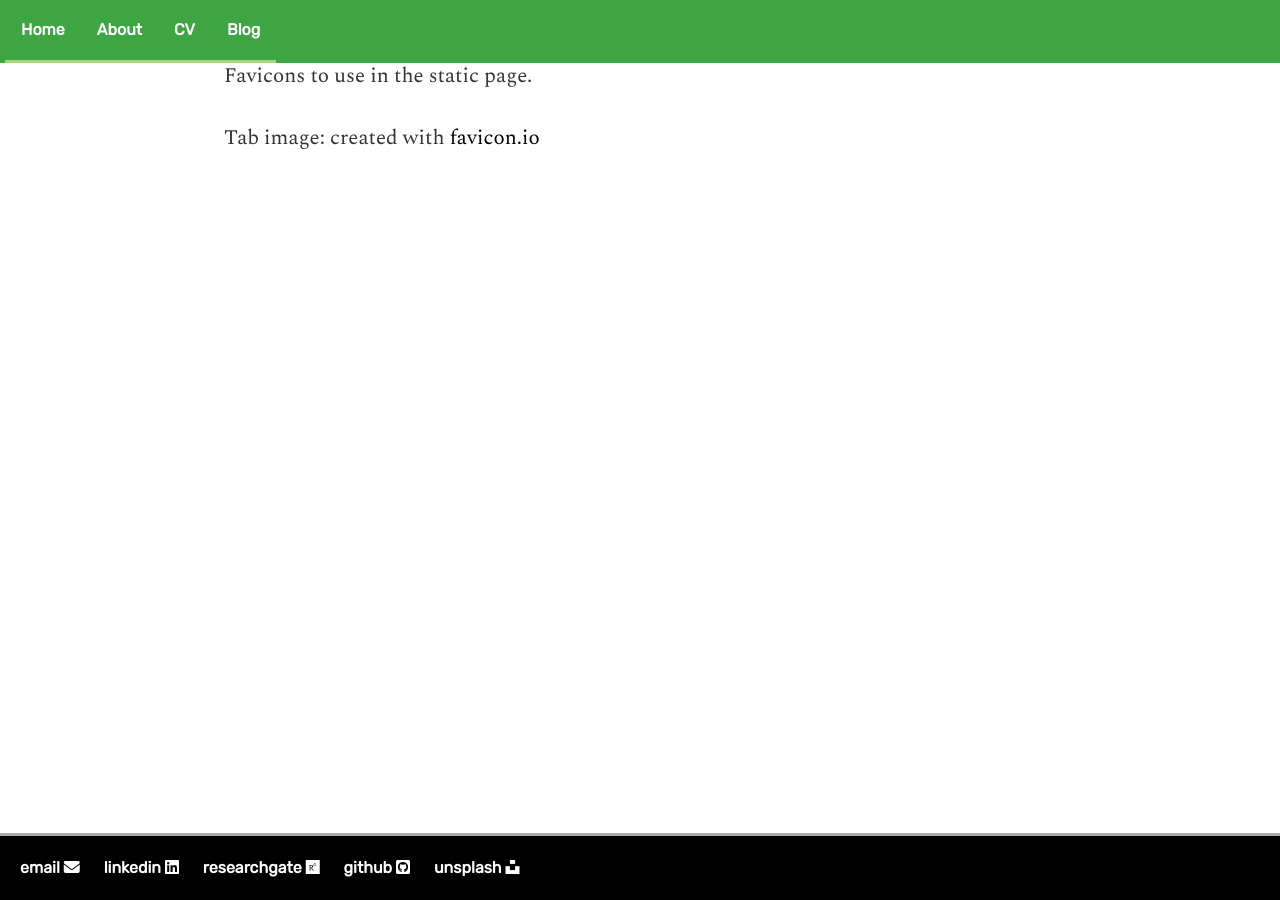
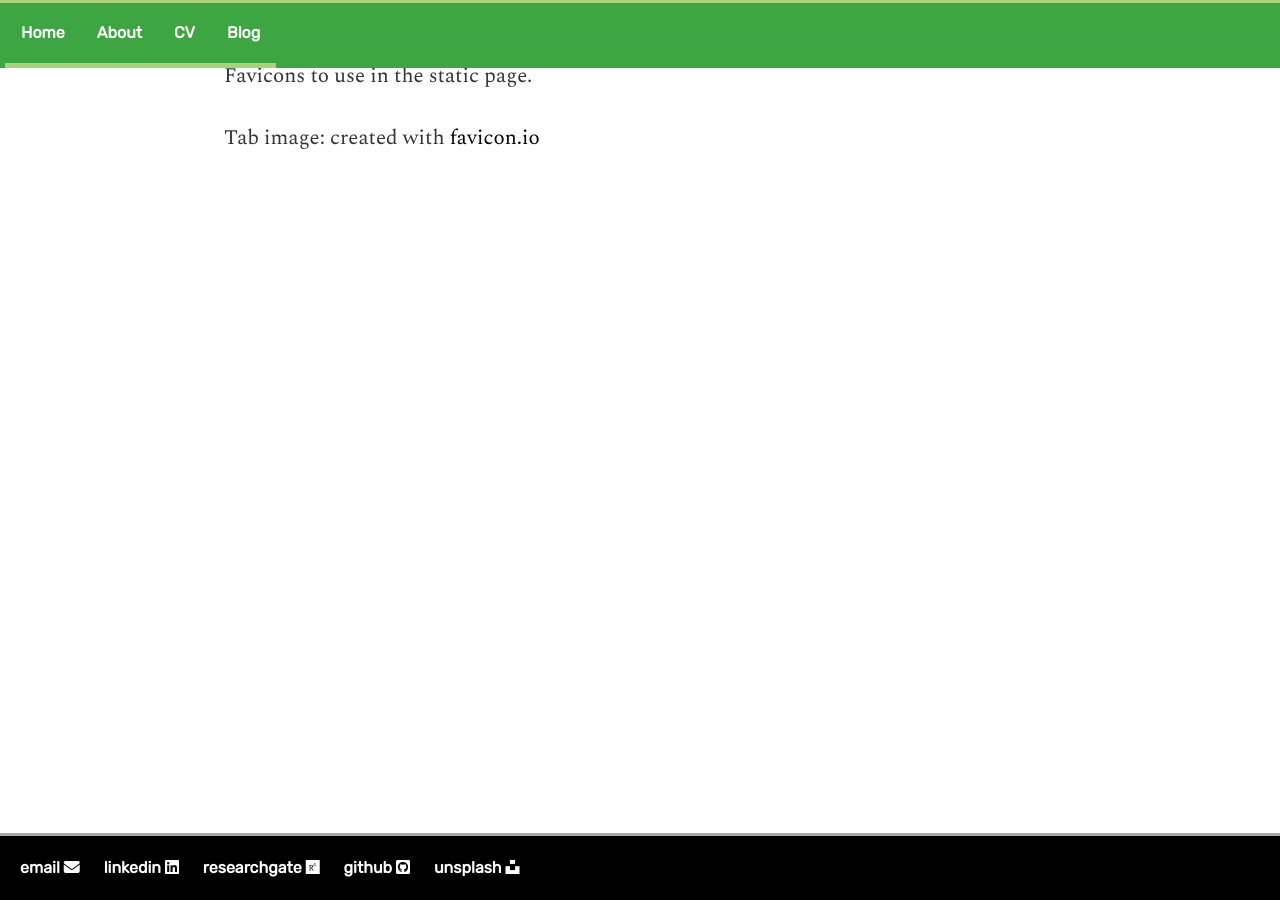
Before and after one commit to finerbrighterlighter/finerbrighterlighter.github.io, a Jekyll site: the page built from icon/readme.md, in a window 1280 px wide. Built offline with Jekyll 4.4.1, drawn with Linux system fonts in a browser that asks for light colours; nearby versions of some CDN libraries; our own code applies the rules of GitHub Pages for plain Markdown files.

Commit message:
Update main.css

```diff
--- a/css/main.css
+++ b/css/main.css
@@ -22,6 +22,7 @@ body {
   padding: 0px 5px;
   overflow: hidden;
   background-color: #3da542;
+  border-top: 3px solid #a7d379;
 }
 
 .topnav a {
@@ -33,15 +34,15 @@ body {
   text-decoration: none;
   font-family: Rubik, sans-serif;
   font-weight: bold;
-  border-bottom: 3px solid #a7d379;
+  border-bottom: 5px solid #a7d379;
 }
 
 .topnav a:hover {
-  border-bottom: 3px solid #a7d379;
+  border-bottom: 5px solid #a7d379;
 }
 
 .topnav a.active {
-  border-bottom: 3px solid #a7d379;
+  border-bottom: 5px solid #a7d379;
 }
 
 nav ul, footer ul {
@@ -63,7 +64,7 @@ a {
 }
 
 a:hover {
-    border-bottom: 3px solid #a7d379;
+    border-bottom: 5px solid #a7d379;
 }
 
 h1 {
```
